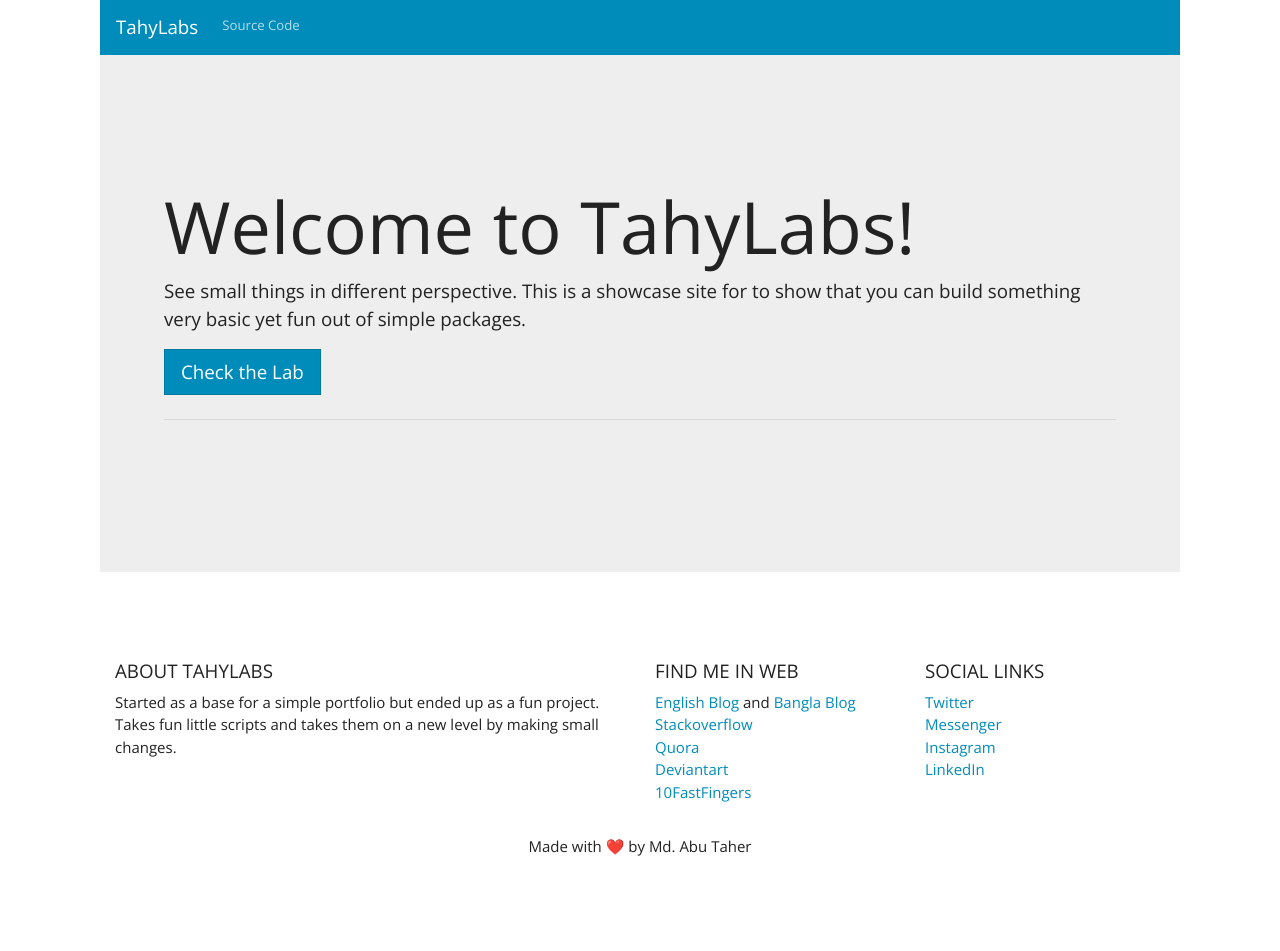
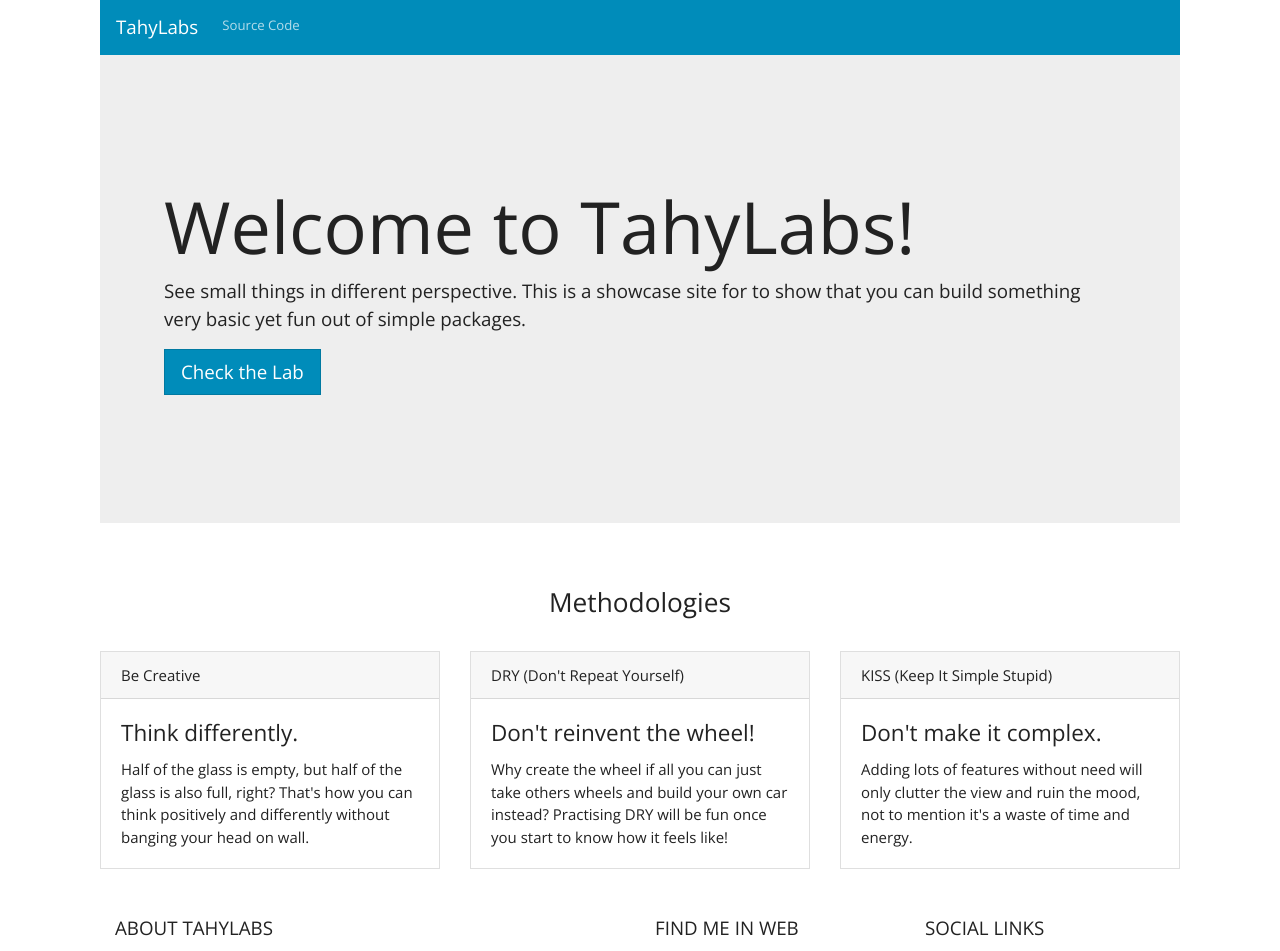
Before and after one commit to entrptaher/lab, a React app: page / in a window 1280 px wide. Shown: the top 951 px of the page. Before the commit the page ends 874 px from the top, so only its background shows below. Built offline with nearby package versions, Linux system fonts and the light colour scheme.

Commit message:
add more content

```diff
--- a/src/components/Intro.jsx
+++ b/src/components/Intro.jsx
@@ -8,7 +8,36 @@ const App = () => (
       <h1 className="display-3">Welcome to TahyLabs!</h1>
       <p className="lead">See small things in different perspective. This is a showcase site for to show that you can build something very basic yet fun out of simple packages.</p>
       <Nav to="/lab" className="btn btn-primary btn-lg">Check the Lab</Nav>
-      <hr className="my-4" />
+    </div>
+    <h3 className="text-center pb-4">Methodologies</h3>
+    <div className="row">
+      <div className="col-md-4">
+        <div className="card">
+          <div className="card-header">Be Creative</div>
+          <div className="card-body">
+            <h4 className="card-title">Think differently.</h4>
+            <p className="card-text">Half of the glass is empty, but half of the glass is also full, right? That's how you can think positively and differently without banging your head on wall.</p>
+          </div>
+        </div>
+      </div>
+      <div className="col-md-4">
+        <div className="card">
+          <div className="card-header">DRY (Don't Repeat Yourself)</div>
+          <div className="card-body">
+            <h4 className="card-title">Don't reinvent the wheel!</h4>
+            <p className="card-text">Why create the wheel if all you can just take others wheels and build your own car instead? Practising DRY will be fun once you start to know how it feels like!</p>
+          </div>
+        </div>
+      </div>
+      <div className="col-md-4">
+        <div className="card">
+          <div className="card-header">KISS (Keep It Simple Stupid)</div>
+          <div className="card-body">
+            <h4 className="card-title">Don't make it complex.</h4>
+            <p className="card-text">Adding lots of features without need will only clutter the view and ruin the mood, not to mention it's a waste of time and energy.</p>
+          </div>
+        </div>
+      </div>
     </div>
   </div>
 );
```
